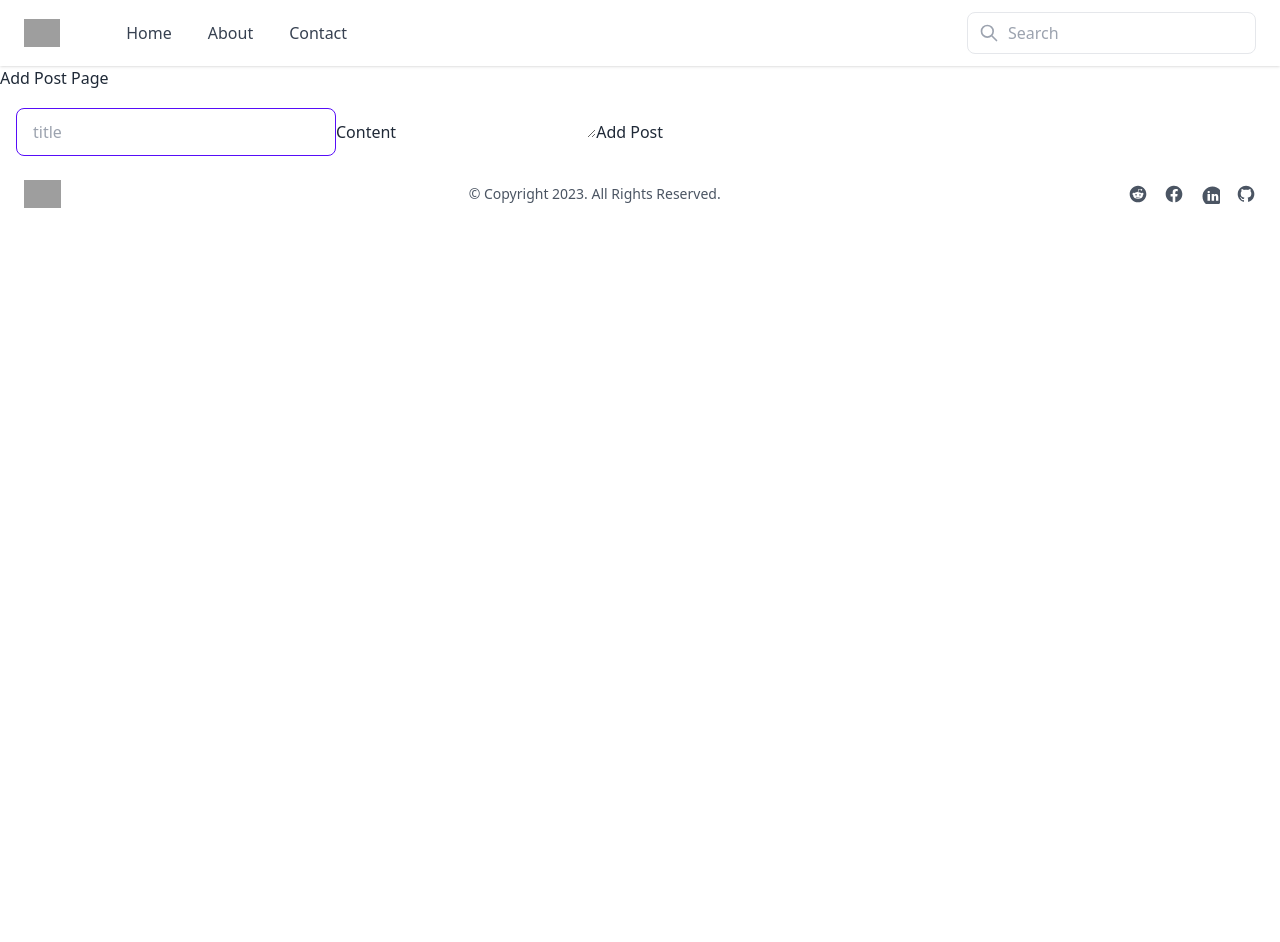
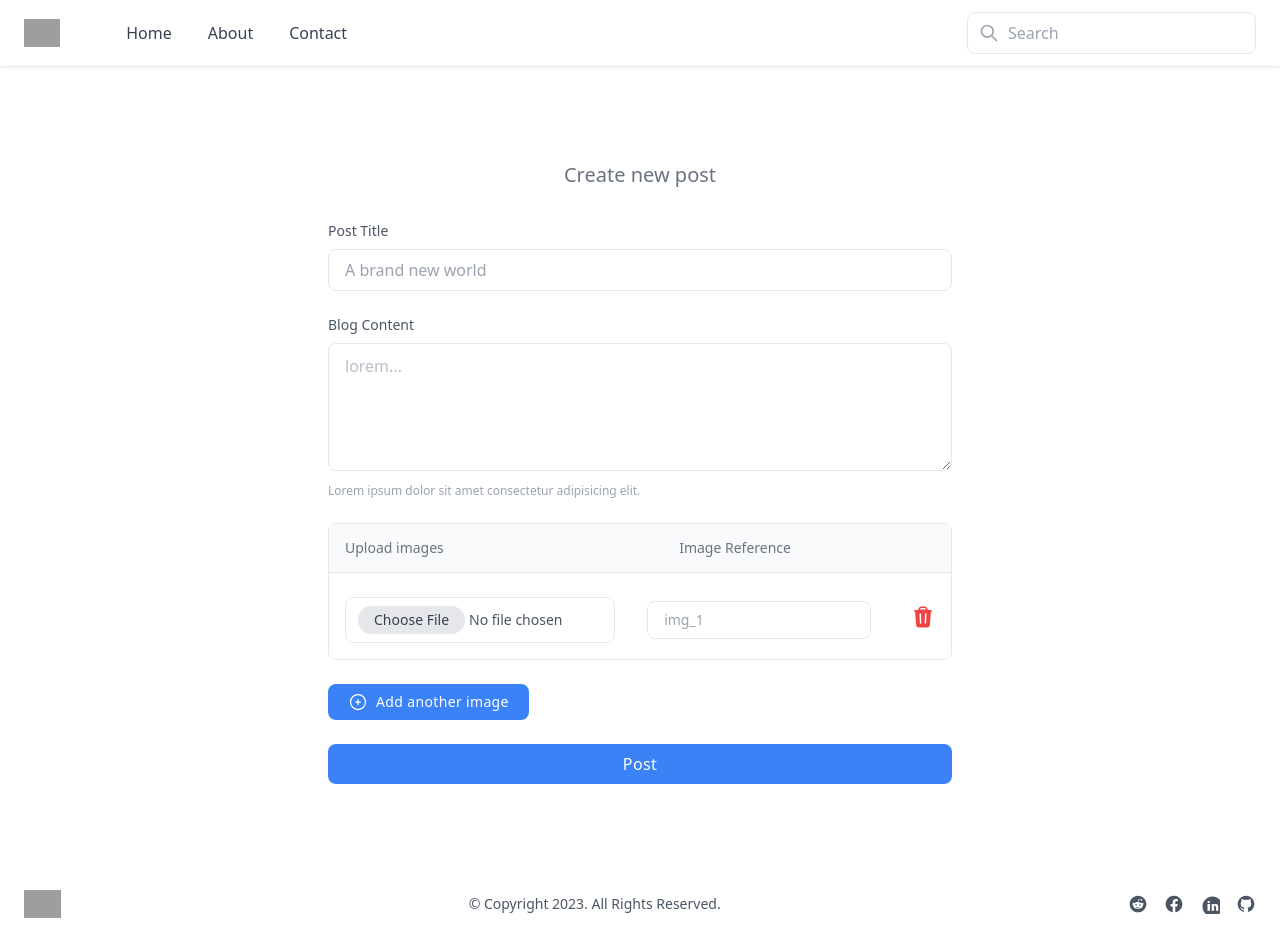
Before and after one commit to hazzaRR/PersonalBlogVue, a Vue app: page /dashboard/add-post in a window 1280 px wide. Before the commit the page ends 800 px from the top, so only its background shows below. Built offline with nearby package versions, Linux system fonts and the light colour scheme; grey boxes are pictures that could not be loaded.

Commit message:
designed the ui for addpost view

```diff
--- a/src/views/dashboard/AddPost.vue
+++ b/src/views/dashboard/AddPost.vue
@@ -1,15 +1,123 @@
 <template>
-  <div>
-    <h1>Add Post Page</h1>
-    <div class="container mx-auto px-4 justify-center content-center">
-      <input type="text" placeholder="title" class="input input-bordered input-primary w-full max-w-xs" v-model="postTitle"/>
-      <label for="post-content">Content</label>
-      <textarea id="post-content"></textarea>
-      <button>Add Post</button>
+  <div class="bg-white dark:bg-gray-900">
+    <div class="flex justify-center h-screen">
 
+      <div class="flex items-center w-full max-w-2xl px-6 mx-auto">
+        <div class="flex-1">
+          <div class="text-center">
+            <h1 class="text-xl mt-3 text-gray-500 dark:text-gray-300">Create new post</h1>
+          </div>
+
+          <div class="mt-8">
+            <form @submit.prevent="submitForm">
+              <div>
+                <label for="title" class="block mb-2 text-sm text-gray-600 dark:text-gray-200">Post Title</label>
+                <input v-model="title" type="text" id="title" placeholder="A brand new world" class="block w-full px-4 py-2 mt-2 text-gray-700 placeholder-gray-400 bg-white border border-gray-200 rounded-lg dark:placeholder-gray-600 dark:bg-gray-900 dark:text-gray-300 dark:border-gray-700 focus:border-blue-400 dark:focus:border-blue-400 focus:ring-blue-400 focus:outline-none focus:ring focus:ring-opacity-40" />
+              </div>
+
+              <div class="mt-6">
+                <div class="flex justify-between mb-2">
+                  <label for="content" class="text-sm text-gray-600 dark:text-gray-200">Blog Content</label>
+                </div>
+                <div>
+                  <textarea v-model="content" placeholder="lorem..." class="block mt-2 w-full placeholder-gray-400/70 dark:placeholder-gray-500 rounded-lg border border-gray-200 bg-white px-4 h-32 py-2.5 text-gray-700 focus:border-blue-400 focus:outline-none focus:ring focus:ring-blue-300 focus:ring-opacity-40 dark:border-gray-600 dark:bg-gray-900 dark:text-gray-300 dark:focus:border-blue-300"></textarea>
+                  <p class="mt-3 text-xs text-gray-400 dark:text-gray-600">Lorem ipsum dolor sit amet consectetur adipisicing elit.</p>
+                </div>
+              </div>
+
+    <div class="flex flex-col mt-6">
+        <div class="-mx-4 -my-2 overflow-x-auto sm:-mx-6 lg:-mx-8">
+            <div class="inline-block min-w-full py-2 align-middle md:px-6 lg:px-8">
+                <div class="overflow-hidden border border-gray-200 dark:border-gray-700 md:rounded-lg">
+                    <table class="min-w-full divide-y divide-gray-200 dark:divide-gray-700">
+                        <thead class="bg-gray-50 dark:bg-gray-800">
+                            <tr>
+                                <th scope="col" class="px-4 py-3.5 text-sm font-normal text-left rtl:text-right text-gray-500 dark:text-gray-400">
+                                    Upload images
+                                </th>
+
+                                <th scope="col" class="px-12 py-3.5 text-sm font-normal text-left rtl:text-right text-gray-500 dark:text-gray-400">
+                                    Image Reference
+                                </th>
+                                <th scope="col" class="relative py-3.5 px-4">
+                                    <span class="sr-only">Delete</span>
+                                </th>
+                            </tr>
+                        </thead>
+                        <tbody class="bg-white divide-y divide-gray-200 dark:divide-gray-700 dark:bg-gray-900">
+                            <tr v-for="(img, index) in imgs" :key="index">
+                                <td class="px-4 py-4 text-sm font-medium whitespace-nowrap">
+                                    <div>
+                                         <input @change="handleFileChange(index)" type="file" :id="'image' + index" accept="image/*" class="block w-full px-3 py-2 mt-2 text-sm text-gray-600 bg-white border border-gray-200 rounded-lg file:bg-gray-200 file:text-gray-700 file:text-sm file:px-4 file:py-1 file:border-none file:rounded-full dark:file:bg-gray-800 dark:file:text-gray-200 dark:text-gray-300 placeholder-gray-400/70 dark:placeholder-gray-500 focus:border-blue-400 focus:outline-none focus:ring focus:ring-blue-300 focus:ring-opacity-40 dark:border-gray-600 dark:bg-gray-900 dark:focus:border-blue-300" />
+                                    </div>
+                                </td>
+                                <td class="px-4 py-4 text-sm whitespace-nowrap">
+                                    <div>
+                                         <input v-model="img.fileName" type="text" id="imgName" placeholder="img_1" class="block w-full px-4 py-2 mt-2 text-gray-700 placeholder-gray-400 bg-white border border-gray-200 rounded-lg dark:placeholder-gray-600 dark:bg-gray-900 dark:text-gray-300 dark:border-gray-700 focus:border-blue-400 dark:focus:border-blue-400 focus:ring-blue-400 focus:outline-none focus:ring focus:ring-opacity-40" />
+                                    </div>
+                                </td>
+                                <td class="px-4 py-4 text-sm whitespace-nowrap">
+                                     <button type="button" @click="removeImage(index)" class="ml-2 text-sm text-red-500 underline cursor-pointer">
+                   <svg xmlns="http://www.w3.org/2000/svg" viewBox="0 0 24 24" fill="currentColor" class="w-6 h-6 mt-2">
+  <path fill-rule="evenodd" d="M16.5 4.478v.227a48.816 48.816 0 013.878.512.75.75 0 11-.256 1.478l-.209-.035-1.005 13.07a3 3 0 01-2.991 2.77H8.084a3 3 0 01-2.991-2.77L4.087 6.66l-.209.035a.75.75 0 01-.256-1.478A48.567 48.567 0 017.5 4.705v-.227c0-1.564 1.213-2.9 2.816-2.951a52.662 52.662 0 013.369 0c1.603.051 2.815 1.387 2.815 2.951zm-6.136-1.452a51.196 51.196 0 013.273 0C14.39 3.05 15 3.684 15 4.478v.113a49.488 49.488 0 00-6 0v-.113c0-.794.609-1.428 1.364-1.452zm-.355 5.945a.75.75 0 10-1.5.058l.347 9a.75.75 0 101.499-.058l-.346-9zm5.48.058a.75.75 0 10-1.498-.058l-.347 9a.75.75 0 001.5.058l.345-9z" clip-rule="evenodd" />
+</svg>
+                  </button>
+                                </td>
+                            </tr>
+                        </tbody>
+                    </table>
+                </div>
+            </div>
+        </div>
     </div>
-  </div>
+                <!-- Add button to dynamically add more file input fields -->
+                <button type="button" @click="addImageInput" class="flex items-center justify-center w-1/2 px-5 py-2 text-sm tracking-wide text-white transition-colors duration-200 bg-blue-500 rounded-lg shrink-0 sm:w-auto gap-x-2 hover:bg-blue-600 dark:hover:bg-blue-500 dark:bg-blue-600 mt-6">
+                <svg xmlns="http://www.w3.org/2000/svg" fill="none" viewBox="0 0 24 24" stroke-width="1.5" stroke="currentColor" class="w-5 h-5">
+                    <path stroke-linecap="round" stroke-linejoin="round" d="M12 9v6m3-3H9m12 0a9 9 0 11-18 0 9 9 0 0118 0z" />
+                </svg>
+
+                <span>Add another image</span>
+                </button>
+
+              <div class="mt-6">
+                <button type="submit" class="w-full px-4 py-2 tracking-wide text-white transition-colors duration-300 transform bg-blue-500 rounded-lg hover:bg-blue-400 focus:outline-none focus:bg-blue-400 focus:ring focus:ring-blue-300 focus:ring-opacity-50">
+                  Post
+                </button>
+              </div>
+            </form>
+          </div>
+        </div>
+      </div>
+    </div>
+    </div>
 </template>
 
 <script setup>
+import { ref } from 'vue';
+
+const title = ref('');
+const content = ref('');
+const imgs = ref([{ file: null, fileName: null }]);
+
+const handleFileChange = (index) => (event) => {
+  const files = event.target.files;
+  imgs.value[index].file = files[0];
+};
+
+const addImageInput = () => {
+  imgs.value.push({ file: null, fileName: null });
+};
+
+const removeImage = (index) => {
+  imgs.value.splice(index, 1);
+};
+
+const submitForm = () => {
+  // Handle form submission, you can send data to your backend or perform other actions
+  console.log({ title: title.value, content: content.value, images: imgs.value.map(img => img.file) });
+};
 </script>
+
+<style>
+/* Add your styles here */
+</style>
```
